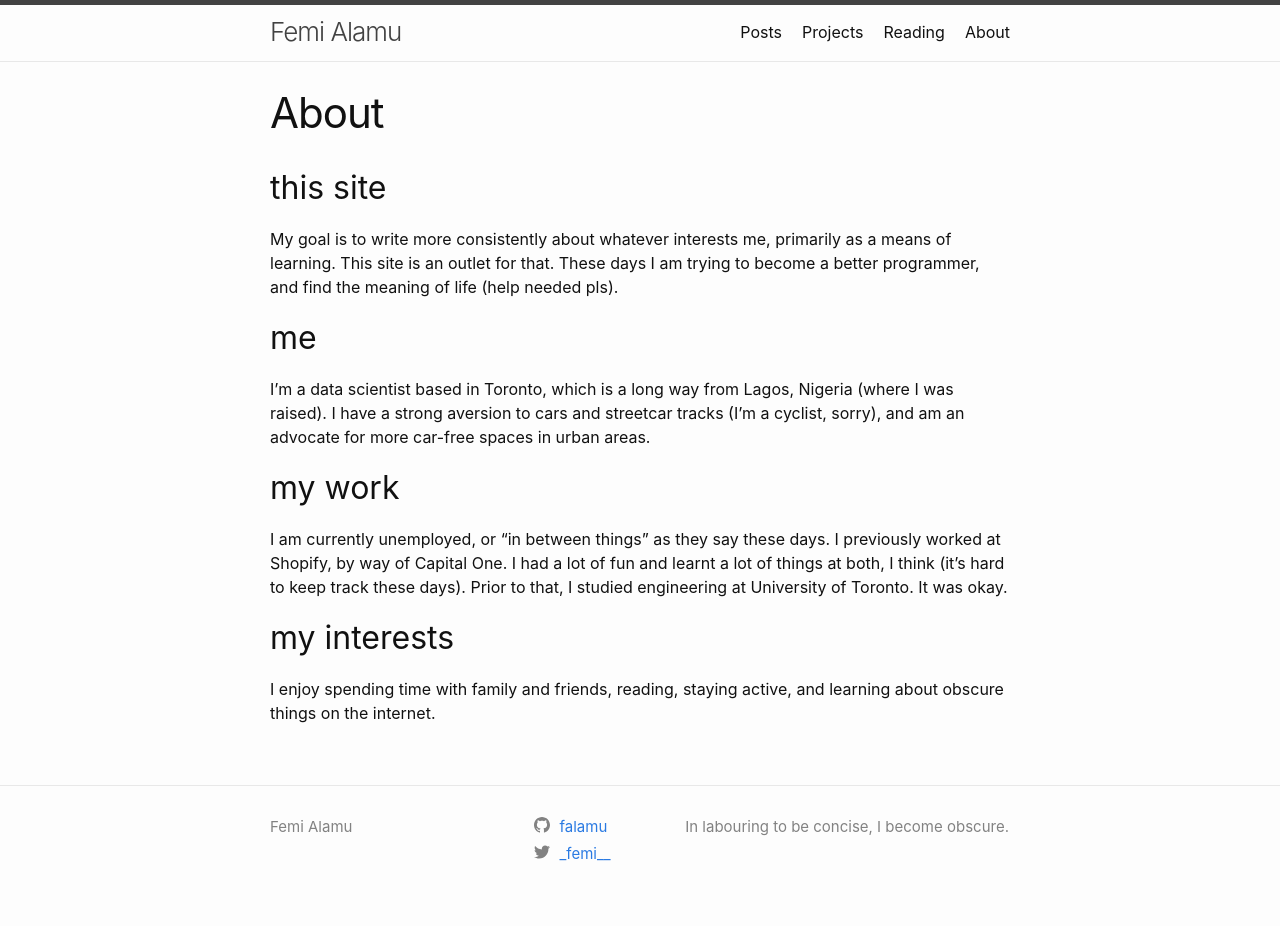
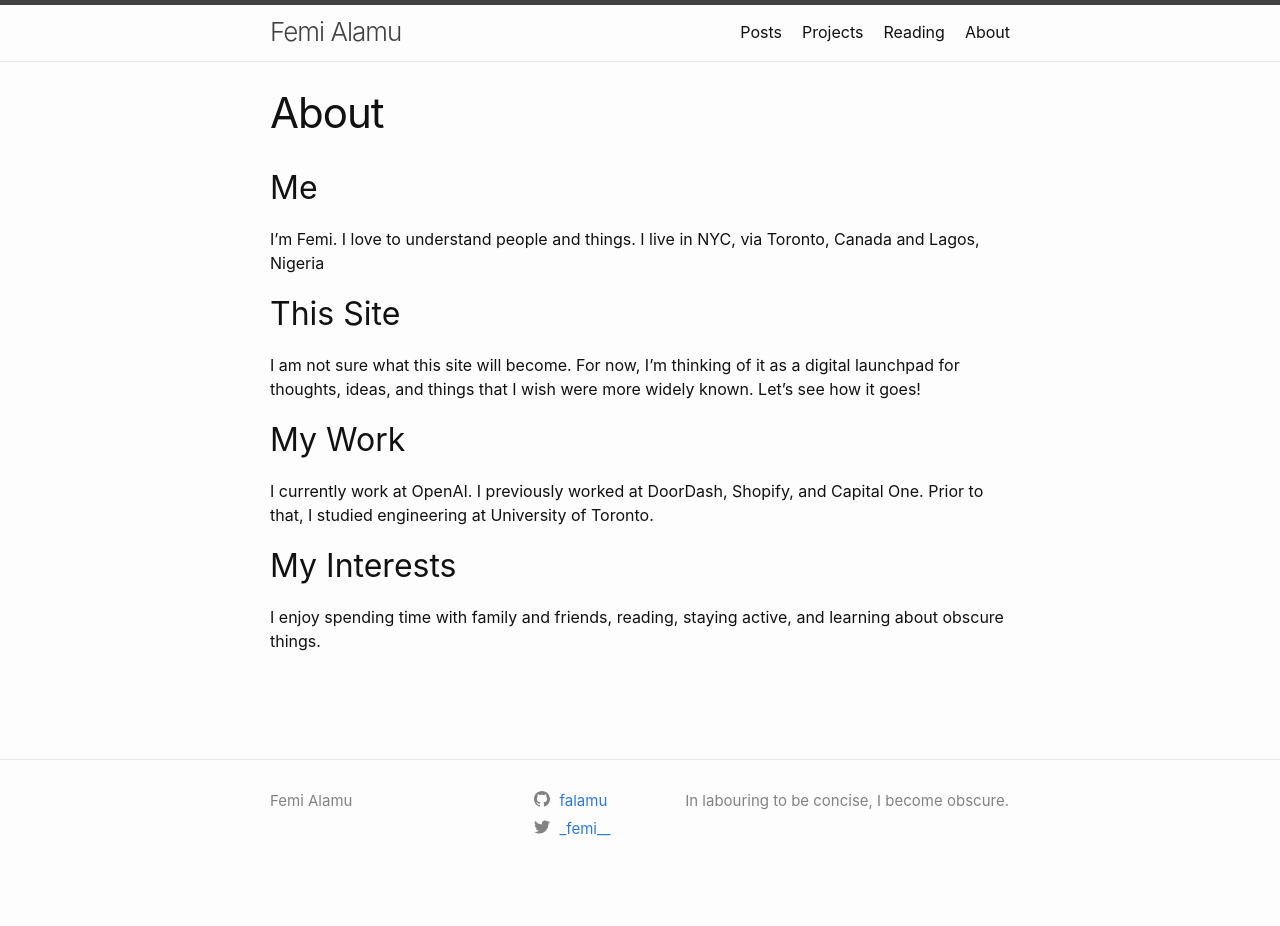
Before and after one commit to falamu/falamu.github.io, a Jekyll site: the page built from about.markdown, in a window 1280 px wide. Built offline with Jekyll 4.4.1, drawn with Linux system fonts in a browser that asks for light colours; after the commit the page ends 900 px from its top, so only the background shows below that.

Commit message:
Update About page

```diff
--- a/about.markdown
+++ b/about.markdown
@@ -3,19 +3,14 @@ layout: page
 title: About
 permalink: /about/
 ---
+## Me
+I'm Femi. I love to understand people and things. I live in NYC, via Toronto, Canada and Lagos, Nigeria
 
+## This Site
+I am not sure what this site will become. For now, I'm thinking of it as a digital launchpad for thoughts, ideas, and things that I wish were more widely known. Let's see how it goes!
 
-## this site
-My goal is to write more consistently about whatever interests me, primarily as a means of learning. This site is an outlet for that. These days I am trying to become a better programmer, and find the meaning of life (help needed pls).
+## My Work
+I currently work at OpenAI. I previously worked at DoorDash, Shopify, and Capital One. Prior to that, I studied engineering at University of Toronto.
 
-
-## me
-I'm a data scientist based in Toronto, which is a long way from Lagos, Nigeria (where I was raised). I have a strong aversion to cars and streetcar tracks (I'm a cyclist, sorry), and am an advocate for more car-free spaces in urban areas.
-
-
-## my work
-I am currently unemployed, or "in between things" as they say these days. I previously worked at Shopify, by way of Capital One. I had a lot of fun and learnt a lot of things at both, I think (it's hard to keep track these days). Prior to that, I studied engineering at University of Toronto. It was okay.
-
-
-## my interests
-I enjoy spending time with family and friends, reading, staying active, and learning about obscure things on the internet.
+## My Interests
+I enjoy spending time with family and friends, reading, staying active, and learning about obscure things.
```
